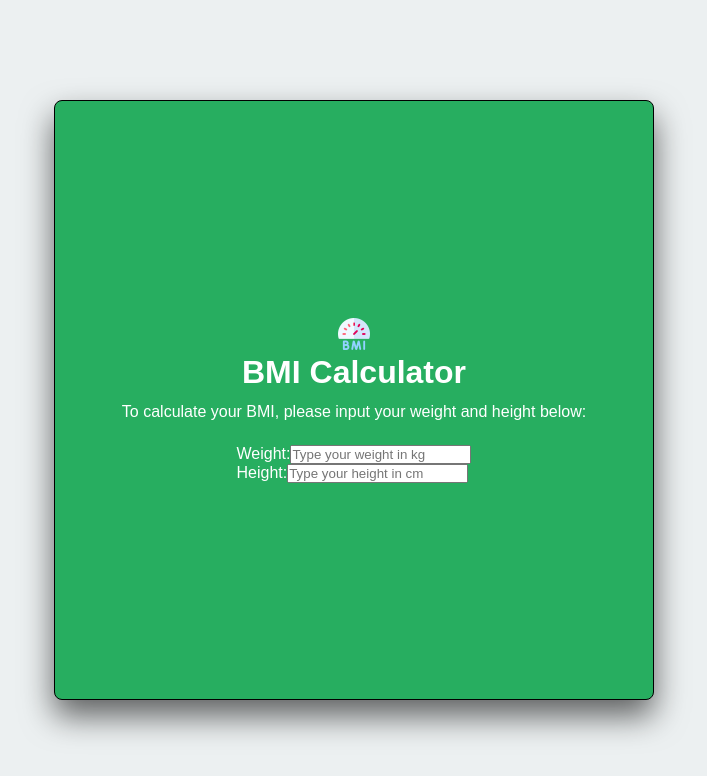
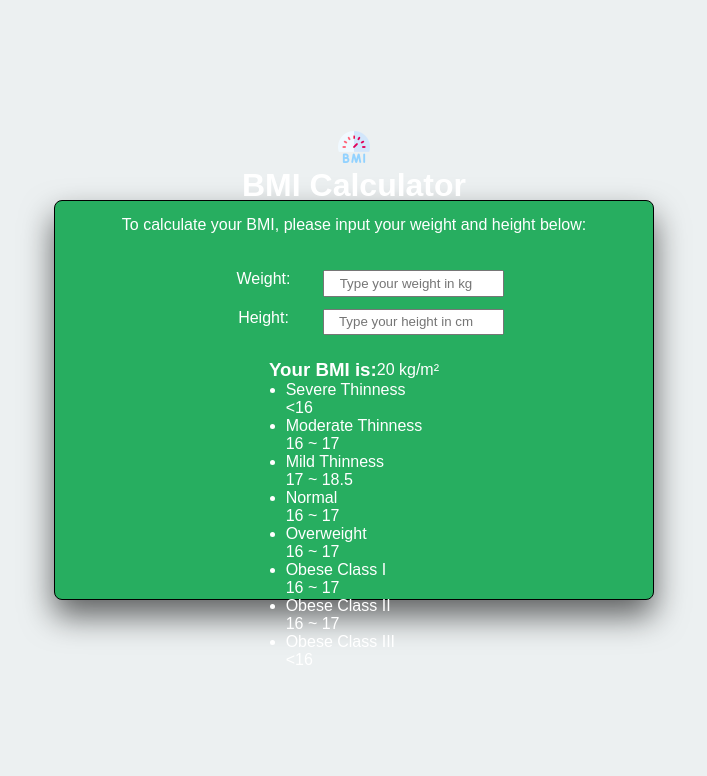
Before and after one commit to GustavoKasaki/gmk-bmi-calculator-react, a React (Vite) app: page / in a window 1280 px wide. Shown: the top 776 px of the page, without its empty margins (286-993 px from the left). Built offline with nearby package versions, Linux system fonts and the light colour scheme.

Commit message:
feat: added components

```diff
--- a/src/App.tsx
+++ b/src/App.tsx
@@ -1,5 +1,5 @@
 import { useState } from 'react';
-import Window from './components/Window/Window';
+import Window from './components/Window';
 
 function App() {
 
--- a/src/components/Window/Header/Header.tsx
+++ b/src/components/Header/Header.tsx
@@ -1,5 +1,5 @@
 import './Header.scss';
-import icon from '../../../assets/icon.png'
+import icon from '../../assets/icon.png'
 
 const Header: React.FC = () => {
     return (
--- /dev/null
+++ b/src/components/Input/Input.scss
@@ -0,0 +1,18 @@
+.input {
+    width: 300px;
+
+    &__weight, &__height {
+        margin: 12px 0;
+        display: flex;
+        justify-content: space-between;
+    }
+
+    label {
+        margin: 0 auto;
+    }
+
+    input {
+        height: 2em;
+        text-align: center;
+    }
+}
--- a/src/components/Window/Input/Input.tsx
+++ b/src/components/Input/Input.tsx
@@ -3,12 +3,12 @@ import './Input.scss'
 const Input = () => {
     return (
         <div className="input">
-            <div className="weight">
-                <label htmlFor="">Weight:</label>
+            <div className="input__weight">
+                <label htmlFor="">Weight: </label>
                 <input type="number" placeholder="Type your weight in kg" />
             </div>
-            <div className="height">
-                <label htmlFor="">Height:</label>
+            <div className="input__height">
+                <label htmlFor="">Height: </label>
                 <input type="number" placeholder="Type your height in cm" />
             </div>
         </div>
--- /dev/null
+++ b/src/components/Result/Result.scss
@@ -0,0 +1,5 @@
+.result {
+    margin-top: 12px;
+    display: flex;
+    align-items: center;
+}
--- /dev/null
+++ b/src/components/Result/Result.tsx
@@ -0,0 +1,48 @@
+import './Result.scss'
+
+const Result = () => {
+    return (
+        <>
+            <div className="result">
+                <h3>Your BMI is:</h3>
+                <span>20 kg/m²</span>
+            </div>
+            <ul>
+                <li>
+                    <p>Severe Thinness</p>
+                    <p>{'<16'}</p>
+                </li>
+                <li>
+                    <p>Moderate Thinness</p>
+                    <p>16 ~ 17</p>
+                </li>
+                <li>
+                    <p>Mild Thinness</p>
+                    <p>17 ~ 18.5</p>
+                </li>
+                <li>
+                    <p>Normal</p>
+                    <p>16 ~ 17</p>
+                </li>
+                <li>
+                    <p>Overweight</p>
+                    <p>16 ~ 17</p>
+                </li>
+                <li>
+                    <p>Obese Class I</p>
+                    <p>16 ~ 17</p>
+                </li>
+                <li>
+                    <p>Obese Class II</p>
+                    <p>16 ~ 17</p>
+                </li>
+                <li>
+                    <p>Obese Class III</p>
+                    <p>{'<16'}</p>
+                </li>
+            </ul>
+        </>
+    )
+}
+
+export default Result;
--- a/src/components/Window/Window.scss
+++ b/src/components/Window.scss
@@ -1,6 +1,6 @@
 .window {
     width: 600px;
-    height: 600px;
+    height: 400px;
     background-color: #27ae60;
     color: white;
     display: flex;
--- a/src/components/Window/Window.tsx
+++ b/src/components/Window.tsx
@@ -1,6 +1,7 @@
 import { useEffect, useState } from 'react';
 import Header from './Header/Header';
 import Input from './Input/Input';
+import Result from './Result/Result';
 import './Window.scss';
 
 const Window: React.FC = () => {
@@ -15,6 +16,7 @@ const Window: React.FC = () => {
         <div className={`window ${isVisible ? 'slide-up' : ''}`}>
             <Header />
             <Input />
+            <Result />
         </div>
     )
 }
--- a/src/components/Window/Input/Input.scss
+++ /dev/null
@@ -1,3 +0,0 @@
-.inputs {
-
-}
```
Also changed, not shown: src/components/Header/Header.scss (renamed from src/components/Window/Header/Header.scss).
